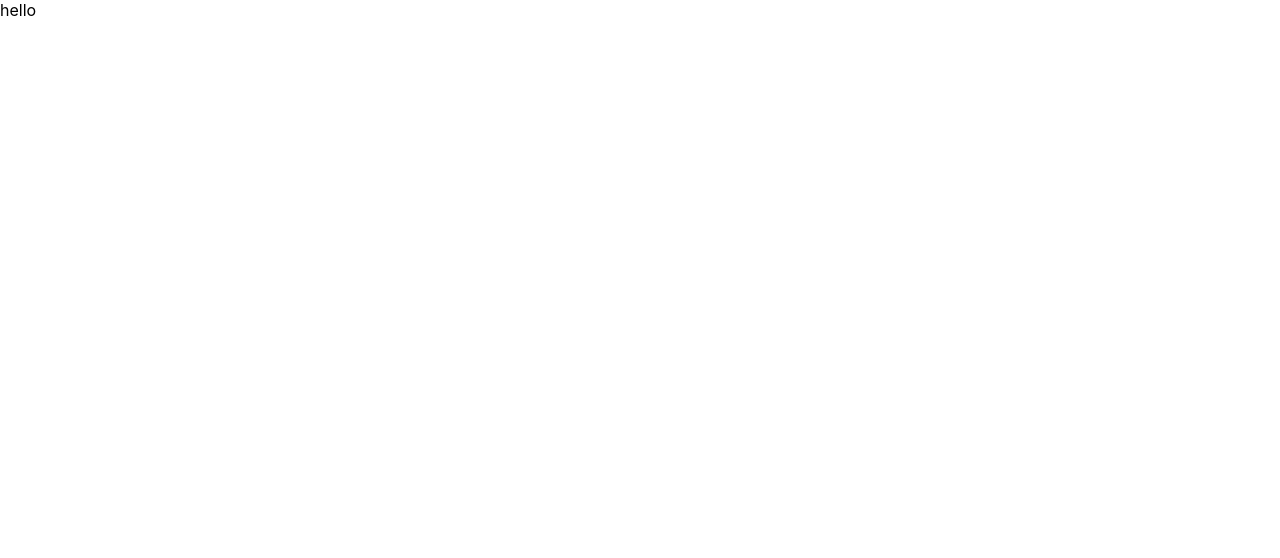
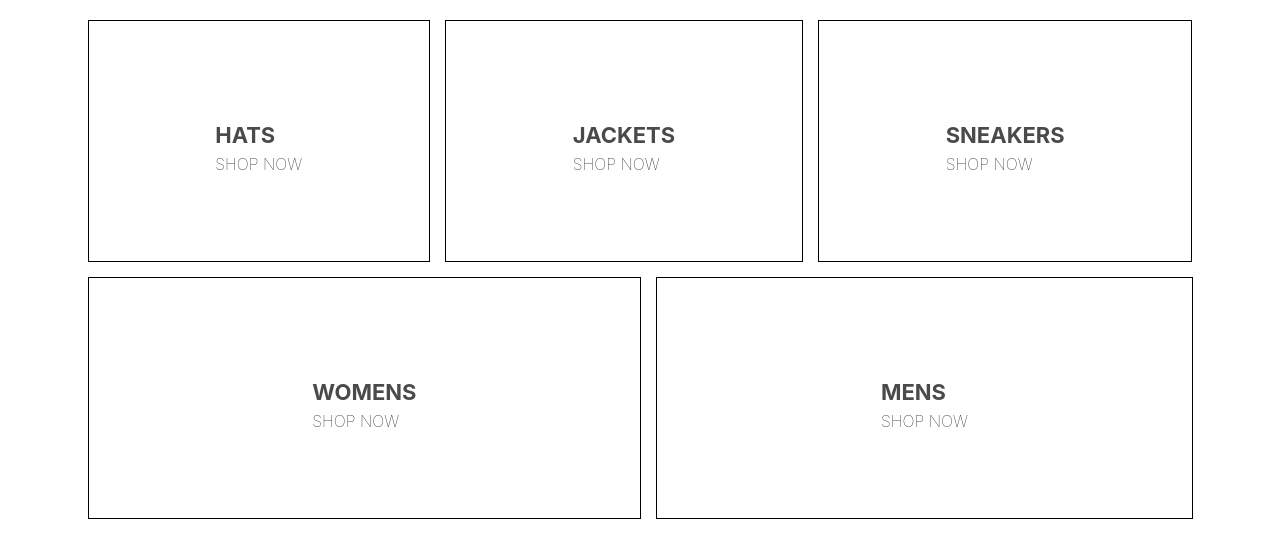
Before and after one commit to cmxgloria/e-commerce-clothing, a React (Create React App) app: page / in a window 1280 px wide. Shown: the top 558 px of the page. Built offline with nearby package versions, Linux system fonts and the light colour scheme.

Commit message:
updated component and css of homepage

```diff
--- a/package.json
+++ b/package.json
@@ -6,6 +6,7 @@
     "@testing-library/jest-dom": "^4.2.4",
     "@testing-library/react": "^9.5.0",
     "@testing-library/user-event": "^7.2.1",
+    "node-sass": "^4.13.1",
     "react": "^16.13.1",
     "react-dom": "^16.13.1",
     "react-scripts": "3.4.1"
--- a/src/App.js
+++ b/src/App.js
@@ -1,9 +1,13 @@
 import React from "react";
-import logo from "./logo.svg";
 import "./App.css";
+import HomePage from "./HomePage.component";
 
 function App() {
-  return <div>hello</div>;
+  return (
+    <div>
+      <HomePage />
+    </div>
+  );
 }
 
 export default App;
--- /dev/null
+++ b/src/HomePage.component.jsx
@@ -0,0 +1,41 @@
+import React from "react";
+import "./homepage.styles.scss";
+
+const HomePage = () => (
+  <div className="homepage">
+    <div className="directory-menu">
+      <div className="menu-item">
+        <div className="content">
+          <h1 className="title">HATS </h1>
+          <span className="subtitle">SHOP NOW</span>
+        </div>
+      </div>
+      <div className="menu-item">
+        <div className="content">
+          <h1 className="title">JACKETS</h1>
+          <span className="subtitle">SHOP NOW</span>
+        </div>
+      </div>
+      <div className="menu-item">
+        <div className="content">
+          <h1 className="title">SNEAKERS </h1>
+          <span className="subtitle">SHOP NOW</span>
+        </div>
+      </div>
+      <div className="menu-item">
+        <div className="content">
+          <h1 className="title">WOMENS</h1>
+          <span className="subtitle">SHOP NOW</span>
+        </div>
+      </div>
+      <div className="menu-item">
+        <div className="content">
+          <h1 className="title">MENS </h1>
+          <span className="subtitle">SHOP NOW</span>
+        </div>
+      </div>
+    </div>
+  </div>
+);
+
+export default HomePage;
--- /dev/null
+++ b/src/homepage.styles.scss
@@ -0,0 +1,51 @@
+.homepage {
+  display: flex;
+  flex-direction: column;
+  align-items: center;
+  padding: 20px 80px;
+
+  .directory-menu {
+    display: flex;
+    flex-wrap: wrap;
+    justify-content: center;
+    width: 100%;
+  }
+  .menu-item {
+    min-width: 30%;
+    height: 240px;
+    flex: 1 1 auto;
+    display: flex;
+    align-items: center;
+    justify-content: center;
+    border: 1px solid black;
+    margin: 0 7.5px 15px;
+
+    &:first-child {
+      margin-right: 7.5px;
+    }
+
+    &:last-child {
+      margin-left: 7.5px;
+    }
+
+    。content {
+      height: 90px;
+      padding: 0 25px;
+      display: flex;
+      flex-direction: column;
+      align-items: center;
+      justify-content: center;
+      border: 1px solid black;
+    }
+    .title {
+      font-weight: bold;
+      margin-bottom: 6px;
+      font-size: 22px;
+      color: #4a4a4a;
+    }
+    .subtitle {
+      font-weight: lighter;
+      font-size: 16px;
+    }
+  }
+}
```
Also changed, not shown: 1 other file (tests, documents, lock files or other folders).
